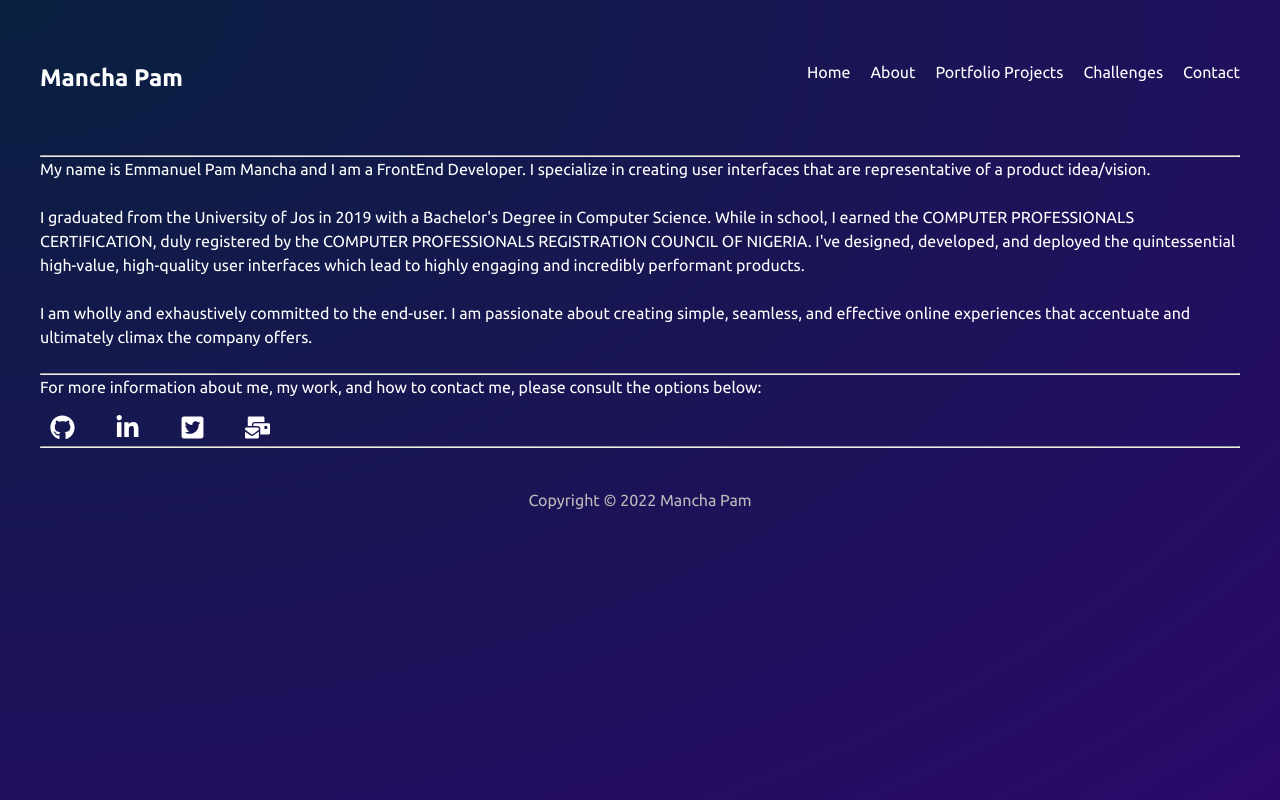
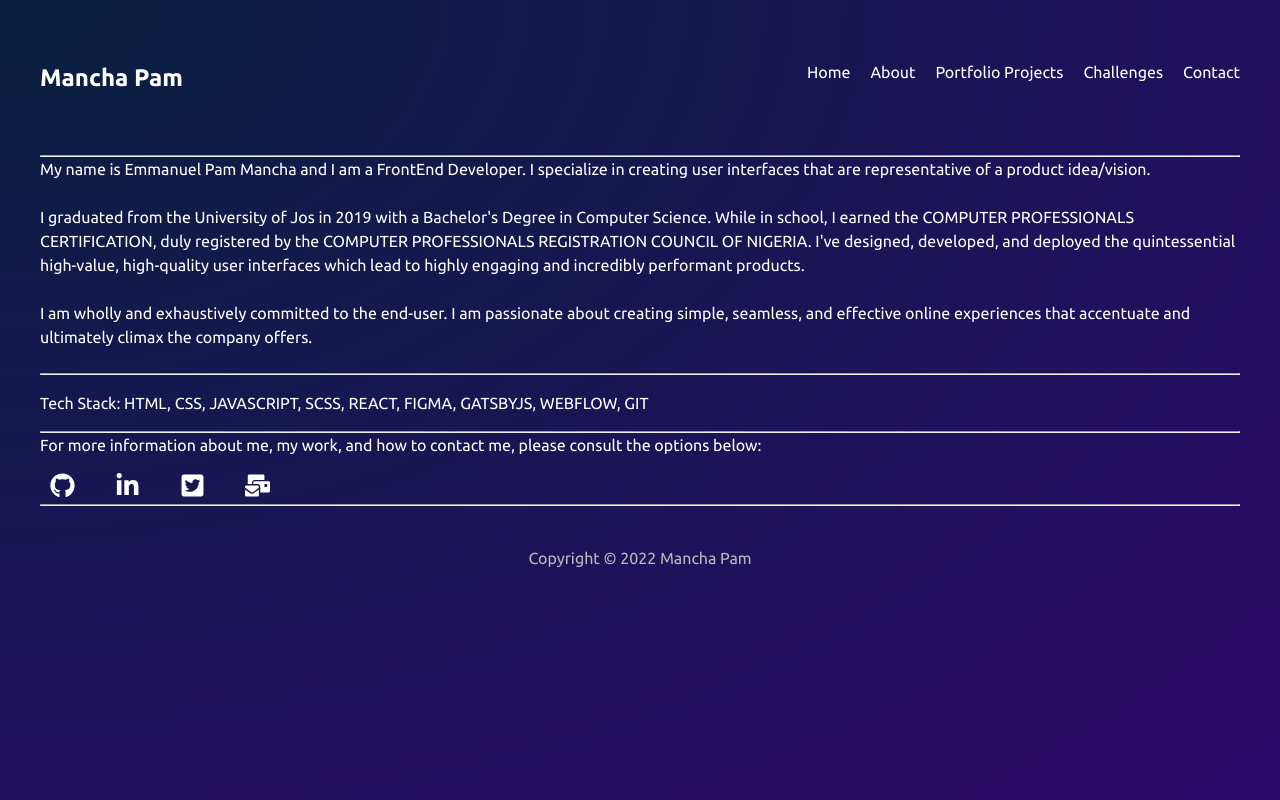
Before and after one commit to Mancha01/the-portfolio, a Gatsby site in the folder man-portfolio/: page /about in a window 1280 px wide. Built offline with nearby package versions, Linux system fonts and the light colour scheme; Gatsby itself is replaced by a stand-in of ours; a web font is replaced by a local one.

Commit message:
corrections III

```diff
--- a/man-portfolio/src/pages/about.js
+++ b/man-portfolio/src/pages/about.js
@@ -32,6 +32,11 @@ online experiences that accentuate and ultimately climax the company offers.
 
 <hr />
 
+<p>Tech Stack: HTML, CSS, JAVASCRIPT, SCSS, REACT, FIGMA, GATSBYJS, WEBFLOW, GIT</p>
+
+
+<hr />
+
 For more information about me, my work, and how to contact me, please consult the options below:
         </p>
     </div>
```
